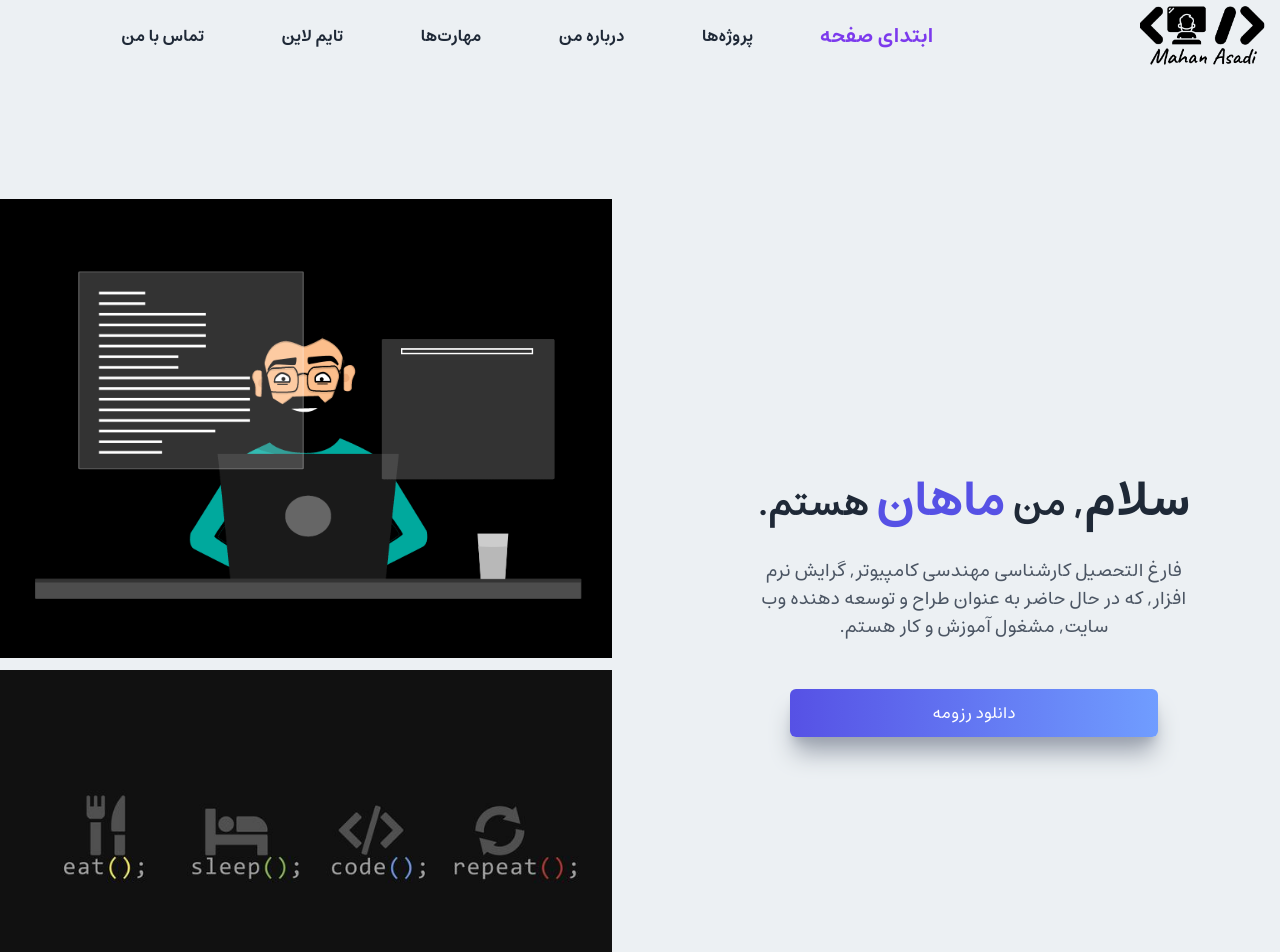
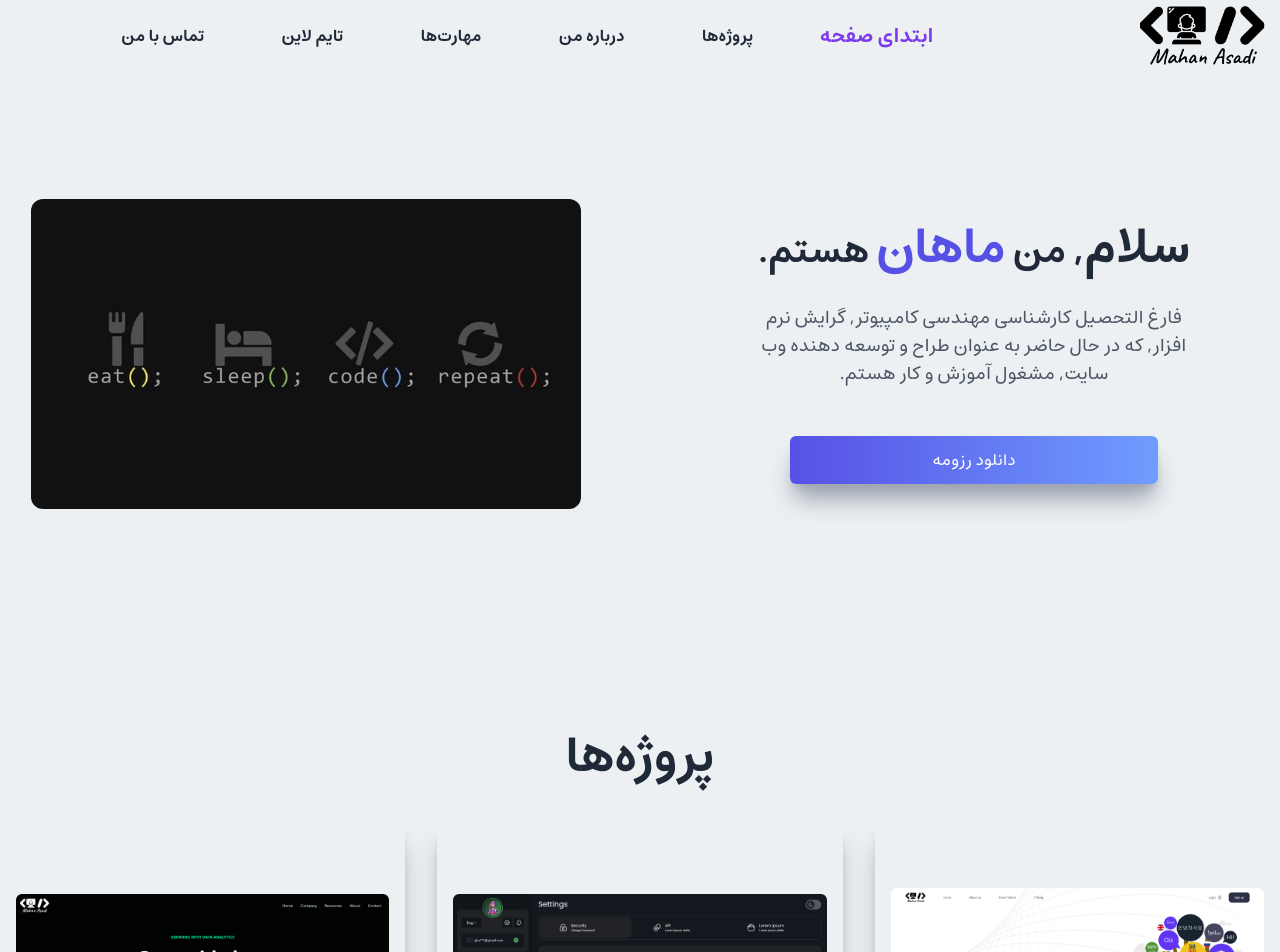
Before and after one commit to MahanAsadiiii/mahan-website, a Next.js app: page / in a window 1280 px wide. Shown: the top 952 px of the page. Built offline with nearby package versions, Linux system fonts and the light colour scheme.

Commit message:
change hero image test3

```diff
--- a/components/Main.tsx
+++ b/components/Main.tsx
@@ -13,9 +13,8 @@ const Main = () => {
                     <p className='text-gray-600 max-w-[70%] text-center text-sm md:text-base lg:text-lg'>فارغ التحصیل کارشناسی مهندسی کامپیوتر, گرایش نرم افزار, که در حال حاضر به عنوان طراح و توسعه دهنده وب سایت, مشغول آموزش و کار هستم.</p>
                     <Link href="file/MahanAsadi-cv" className='lg:w-3/5'><button className='py-3 px-16 rounded-md mt-4 hover:scale-110 w-full ease-in-out duration-500'>دانلود رزومه</button></Link>
                 </div>
-                <div className="flex flex-col gap-3 justify-center basis-1/2">
-                    <Image src={MainGif} width={650} alt='intro-pic' />
-                    <Image src={heroPic} width={650} alt='intro-pic' />
+                <div className="flex gap-3 justify-center basis-1/2 ">
+                    <Image src={heroPic} width={550} alt='intro-pic' className='rounded-xl' />
                 </div>
             </div>
         </Layout>
```
